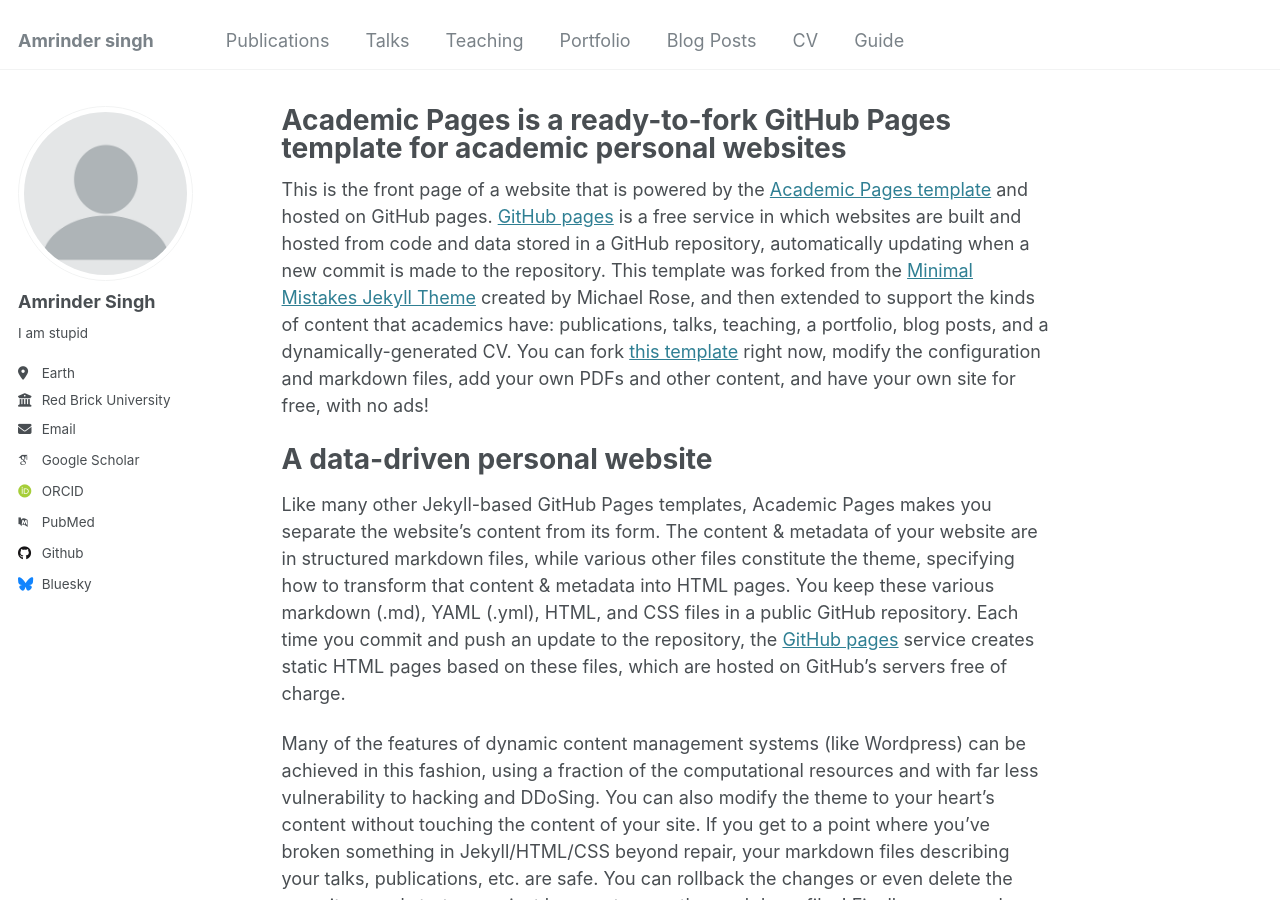
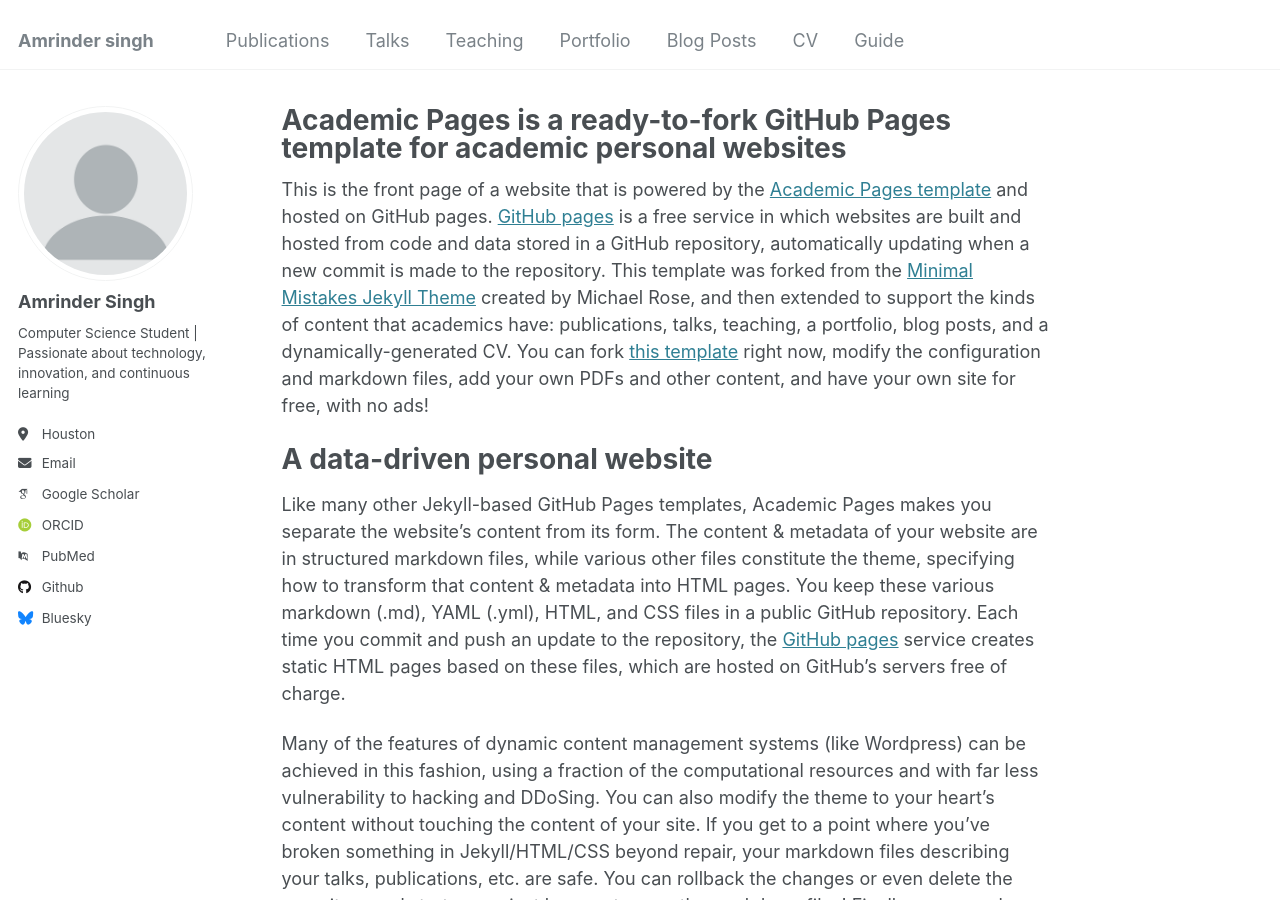
Before and after one commit to kaurjace38/kaurjace38.github.io, a Jekyll site: the page built from _pages/about.md, in a window 1280 px wide and 900 px high. Built offline with Jekyll 4.4.1, drawn with Linux system fonts in a browser that asks for light colours; some web fonts are replaced.

Commit message:
Update _config.yml

```diff
--- a/_config.yml
+++ b/_config.yml
@@ -24,9 +24,9 @@ author:
   avatar           : "profile.png"
   name             : "Amrinder Singh"
   pronouns         : # example: "she/her"
-  bio              : "I am stupid"
-  location         : "Earth"
-  employer         : "Red Brick University"
+  bio              : "Computer Science Student | Passionate about technology, innovation, and continuous learning"
+  location         : "Houston"
+  employer         : #"Red Brick University"
   uri              : # URL
   email            : "none@example.org"
 
```
